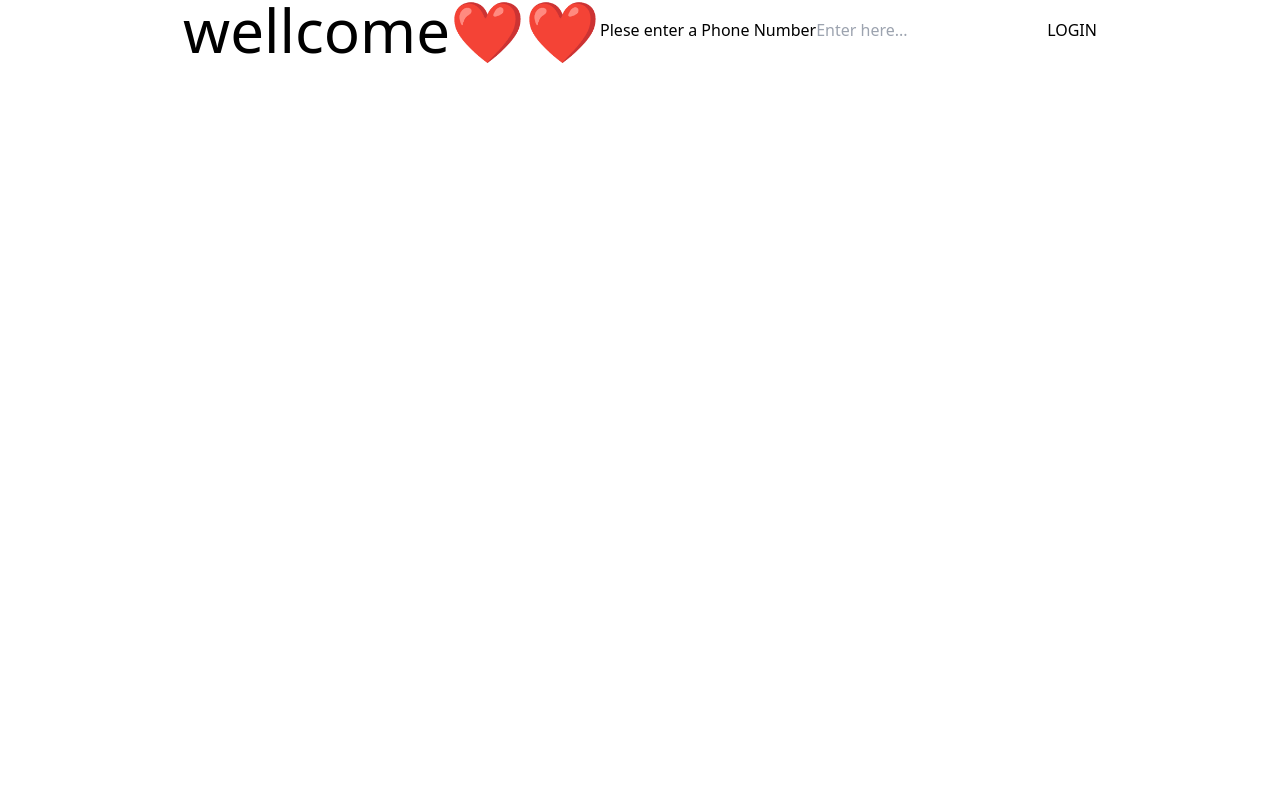
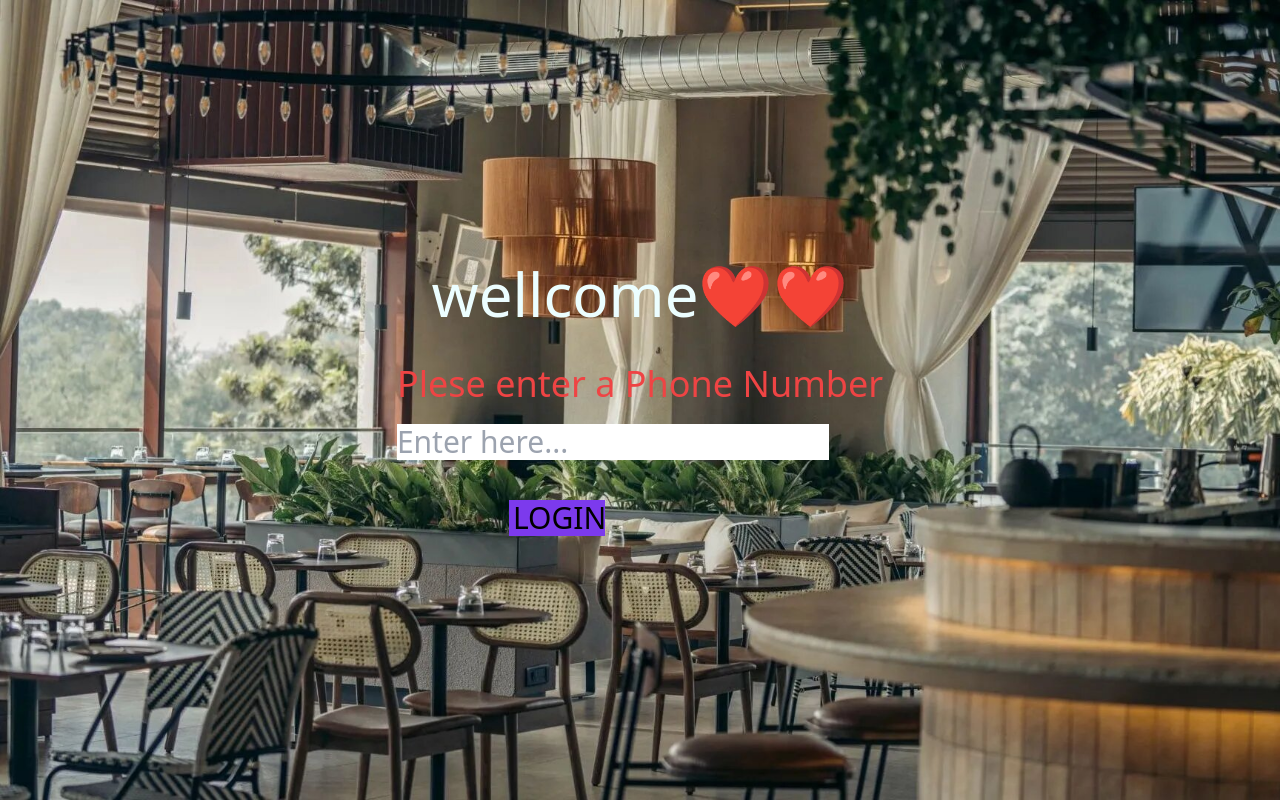
Before and after one commit to Rajit-125/fest, a React (Vite) app: page /login in a window 1280 px wide. Built offline with nearby package versions, Linux system fonts and the light colour scheme.

Commit message:
added new

```diff
--- a/src/components/Pizza.jsx
+++ b/src/components/Pizza.jsx
@@ -3,14 +3,14 @@ import CartContext from "../context/CartContext"
 
 function Pizza(){
     const cart= useContext(CartContext);
-    const addHandler=()=>{
-        cart.setCartData(["margherita"]);
+    const addHandler=(name,price)=>{
+        cart.setCartData(name,price);
     }
     return(
         <>
         <div className=" flex flex-col flex-1 bg-cover bg-[url('./assets/pizza.jpg')]">
             <h1 className=" mx-96 flex items-center text-9xl text-cyan-50">PIZZA😜😜</h1>
-            <PizzaItem  name="margherita" size="regular" price="$245"></PizzaItem>
+            <PizzaItem  name="margherita" size="regular" price="$245" button="ADD"></PizzaItem>
             <PizzaItem  name="veggie paradise" size="medium" price="$469"></PizzaItem>
             <PizzaItem  name="peppy panner" size="medium" price="$459"></PizzaItem>
             <PizzaItem  name="veg extravaganza" size="medium" price="$549"></PizzaItem>
@@ -19,9 +19,12 @@ function Pizza(){
     )
 }
 
-function PizzaItem({name,size,price}){
+function PizzaItem({name,size,price,button}){
     return(
+        <>
         <p className=" mx-72 my-10 flex items-center text-3xl text-cyan-50 font-bold">{name},{size}-------{price}</p>
+        <button className=" mx-72 flex items-center text-3xl text-cyan-50 font-bold hover:bg-blue-500 w-24 hover:text-red-500 px-4" onClick={()=>addHandler(name,price)}>{button}</button>
+        </>
     )
 }
 export default Pizza
--- a/src/pages/LoginPage.jsx
+++ b/src/pages/LoginPage.jsx
@@ -4,16 +4,15 @@ function LoginPage() {
 
   return (
     <>
-    <div className=' w-full h-full flex items-center justify-center'>
+    <div className=" w-full h-[100vh] flex flex-col flex-1 items-center justify-center bg-[url('./assets/rest.jpg')] bg-cover">
     <div>
-      <h1 className=" text-6xl  ">wellcome❤️❤️</h1>
+      <h1 className=" my-10 flex text-6xl text-cyan-50">wellcome❤️❤️</h1>
     </div>
-    {/* <img src={Logo}/> */}
-    <div className=' flex items-center'>
+    <div className=" flex items-center ">
       <form id='login-form' method='POST'>
-      <label htmlFor="phone number">Plese enter a Phone Number</label>
-      <input phone number="phone number" placeholder='Enter here...' type='text'/>
-      <button type='submit'>LOGIN</button>
+     <div className=" flex items-center text-4xl text-red-500"> <label htmlFor="phone number">Plese enter a Phone Number</label> </div>
+     <div className=" my-5 flex items-center text-3xl"> <input phone number="phone number" placeholder='Enter here...' type='text'/> </div>
+     <div className=" mx-28 my-10 w-24 flex items-center text-3xl bg-violet-600 hover:text-red-400 px-1"> <button type='submit'>LOGIN</button></div>
       </form>
     </div>
     </div>
--- a/src/pages/Otp.jsx
+++ b/src/pages/Otp.jsx
@@ -2,11 +2,11 @@
 function Otp(){
     return(
         <>
-        <div className="otp">
+        <div className=" w-full h-[100vh] flex flex-col flex-1 items-center justify-center bg-[url('./assets/OMG.jpg')] bg-cover">
         <form id='login-form' method='POST'>
-        <label htmlFor="otp">Plese enter an OTP</label>
-        <input phone number="otp" placeholder='Enter here...' type='text'/>
-        <button type='submit'>LOGIN</button>
+       <div className=" flex items-center text-4xl text-red-500"> <label htmlFor="otp">Plese enter an OTP</label> </div>
+       <div className=" my-5 flex items-center text-3xl"> <input otp number="otp" placeholder='Enter here...' type='text'/> </div>
+       <div className=" mx-28 my-10 w-24 flex items-center text-3xl bg-violet-600 hover:text-red-400 px-1"> <button type='submit'>LOGIN</button></div>
         </form>
         </div>
         </>
```
